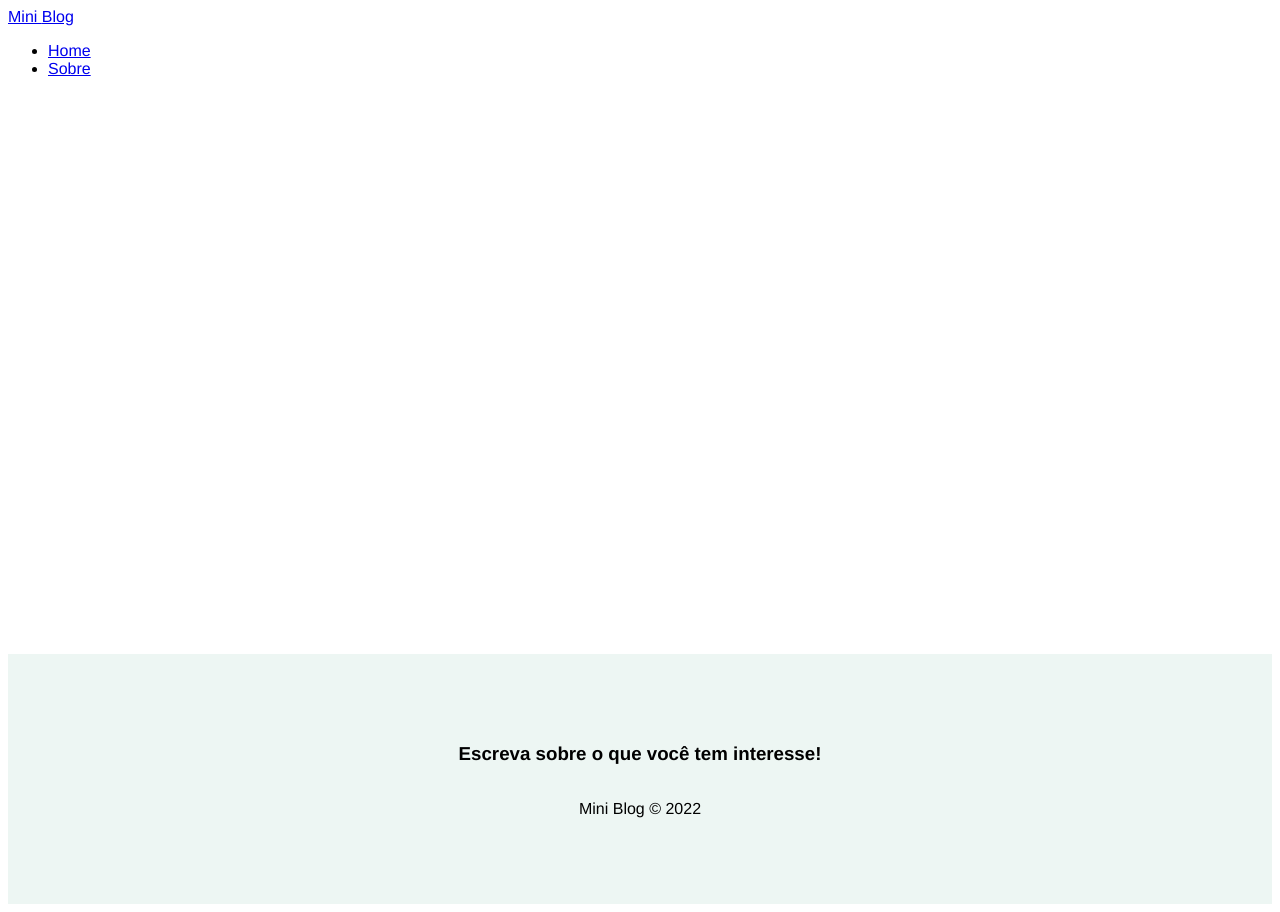
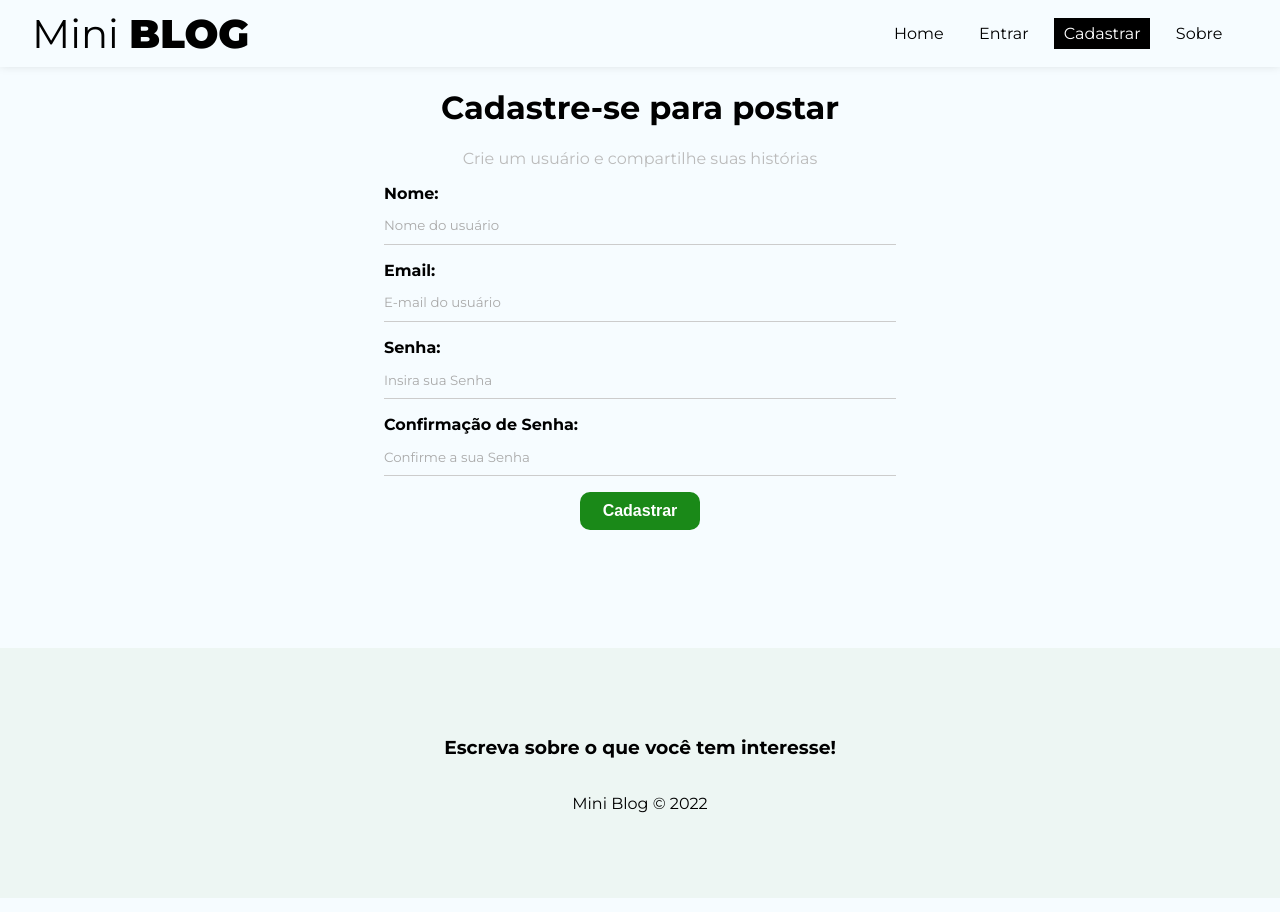
Before and after one commit to soutodev/miniBlog, a React (Vite) app: page /register in a window 1280 px wide. Built offline with nearby package versions, Linux system fonts and the light colour scheme.

Commit message:
Finalizando a tela de cadastro

```diff
--- a/index.html
+++ b/index.html
@@ -4,7 +4,10 @@
     <meta charset="UTF-8" />
     <link rel="icon" type="image/svg+xml" href="/vite.svg" />
     <meta name="viewport" content="width=device-width, initial-scale=1.0" />
-    <title>Vite + React</title>
+    <title>miniBlog</title>
+      <link rel="preconnect" href="https://fonts.googleapis.com">
+      <link rel="preconnect" href="https://fonts.gstatic.com" crossorigin>
+      <link href="https://fonts.googleapis.com/css2?family=Montserrat:ital,wght@0,100;0,200;0,300;0,400;0,500;0,600;0,700;0,800;0,900;1,100;1,200;1,300;1,400;1,500;1,600;1,800;1,900&display=swap" rel="stylesheet">
   </head>
   <body>
     <div id="root"></div>
--- a/src/App.jsx
+++ b/src/App.jsx
@@ -1,12 +1,14 @@
 import { BrowserRouter, Routes, Route, Navigate } from 'react-router-dom'
 
-import Home from './pages/Home/Home'
-import About from './pages/About/About'
+import './App.css'
 
 import Navbar from './components/Navbar'
 import Footer from './components/Footer'
 
-import './App.css'
+import Home from './pages/Home/Home'
+import About from './pages/About/About'
+import Login from './pages/Login/Login'
+import Register from './pages/Register/Register'
 
 function App() {
 
@@ -19,6 +21,8 @@
           <Routes>
             <Route path='/' element={<Home />} />
             <Route path='/about' element={<About />} />
+            <Route path='/login' element={<Login />} />
+            <Route path='/register' element={<Register />} />
           </Routes>
         </div>
       <Footer />
--- a/src/components/Navbar.jsx
+++ b/src/components/Navbar.jsx
@@ -5,17 +5,23 @@
 
 const Navbar = () => {
   return (
-    <nav>
-        <NavLink to="/">
+    <nav className={styles.navbar}>
+        <NavLink to="/" className={styles.brand}>
             Mini <span>Blog</span>
         </NavLink>
 
-        <ul>
+        <ul className={styles.links_list}>
             <li>
-                <NavLink to="/">Home</NavLink>
+                <NavLink to="/" className={({isActive}) => (isActive ? styles.active : "")}>Home</NavLink>
             </li>
             <li>
-                <NavLink to="/about">Sobre</NavLink>
+                <NavLink to="/login" className={({isActive}) => (isActive ? styles.active : "")}>Entrar</NavLink>
+            </li>
+            <li>
+                <NavLink to="/register" className={({isActive}) => (isActive ? styles.active : "")}>Cadastrar</NavLink>
+            </li>
+            <li>
+                <NavLink to="/about" className={({isActive}) => (isActive ? styles.active : "")}>Sobre</NavLink>
             </li>
         </ul>
     </nav>
--- a/src/components/Navbar.module.css
+++ b/src/components/Navbar.module.css
@@ -14,3 +14,21 @@
     font-weight: 900;
     text-transform: uppercase;
 }
+
+.links_list {
+    display: flex;
+    list-style: none;
+}
+
+.links_list li {
+    margin-right: 1em;
+}
+
+.links_list li a {
+    padding: .4em .6em;
+}
+
+.active {
+    background-color: #000;
+    color: white;
+ }
--- a/src/index.css
+++ b/src/index.css
@@ -1,3 +1,111 @@
  body {
-    font-family: Helvetica, sans-serif;
+    background-color: #f6fcff;
+    padding: 0;
+    margin: 0;
+    font-family: "Montserrat", sans-serif;
  }
+
+ input::placeholder,
+ textarea::placeholder {
+   font-family: "Montserrat", sans-serif;
+   color:#aaa;
+ }
+
+ input:focus,
+ textarea:focus {
+   outline: none;
+ }
+
+ a, nav button {
+   text-decoration: none;
+   background-color: transparent;
+   border: none;
+   color: #000;
+   transition: .4s;
+   font-size: 1em;
+   cursor: pointer;
+   font-family: "Montserrat", sans-serif;
+ }
+
+ a:hover,
+ nav button:hover {
+   color: #bbb;
+ }
+
+ /* FORM STYLES */
+ form {
+  max-width: 40%;
+  margin: 0 auto;
+ }
+
+ label {
+  display: flex;
+  flex-direction: column;
+  margin-bottom: 1em;
+ }
+
+ label span {
+  margin-bottom: .3em;
+  font-weight: bold;
+  text-align: left;
+ }
+
+ input,
+ textarea {
+  box-sizing: border-box;
+  border:none;
+  border-bottom: 1px solid #ccc;
+  padding: .8em 0;
+  background-color: transparent;
+ }
+
+ .btn {
+  background-color: #1a8918;
+  color: #fff;
+  text-align: center;
+  cursor: pointer;
+  border-radius: 10px;
+  width: 120px;
+  font-weight: bold;
+  border: none;
+  padding: 10px 15px;
+  font-size: 1em;
+ }
+
+ .btn.btn-dark {
+  background-color: #000;
+  border-radius: 0;
+ }
+
+ .btn.btn-outline {
+  background-color: transparent;
+  border-radius: 0;
+  color: #000;
+  border: 1px solid #000;
+  padding: 7px 30px;
+ }
+
+ .btn:hover {
+  background-color: #0f730c;
+  color: #fff;
+ }
+
+ .btn.btn-outline:hover {
+  background-color: #000;
+ }
+
+ .btn.btn-danger:hover {
+  background-color: #dc3545;
+ }
+
+ button[disabled] {
+  background-color: #aaa;
+ }
+
+ .container .error {
+  color: #721c24;
+  background-color: #f8d7da;
+  border: 1px solid #f5c6cb;
+  padding: 5px;
+  border: 5px;
+ }
--- /dev/null
+++ b/src/pages/Login/Login.jsx
@@ -0,0 +1,12 @@
+import React from 'react'
+import styles from "./Login.module.css"
+
+const Login = () => {
+  return (
+    <div>
+        <h1>Login</h1>
+    </div>
+  )
+}
+
+export default Login
--- /dev/null
+++ b/src/pages/Register/Register.jsx
@@ -0,0 +1,93 @@
+import React from 'react'
+import styles from "./Register.module.css";
+
+import { useState, useEffect } from 'react';
+
+const Register = () => {
+
+  const [displayName, setDisplayName] = useState("");
+  const [email, setEmail] = useState("");
+  const [password, setPassword] = useState("");
+  const [confirmPassword, setConfirmPassword] = useState("");
+
+  const [error, setError] = useState("");
+
+  const handleSubmit = (e) => {
+    e.preventDefault();
+
+    // Zerando os erros do sistema
+    setError("");
+
+    const user = {
+      displayName,
+      email,
+      password
+    }
+
+    if(password !== confirmPassword) {
+      setError("As senhas precisam ser iguais. Tente novamente!");
+      return;
+    }
+
+    console.log(user);
+  }
+
+  return (
+    <div className={styles.register}>
+        <h1>Cadastre-se para postar</h1>
+        <p>Crie um usuário e compartilhe  suas histórias</p>
+        <form onSubmit={handleSubmit}>
+          <label>
+            <span>Nome:</span>
+            <input
+              type="text"
+              name="displayName"
+              required
+              placeholder="Nome do usuário"
+              value={displayName}
+              onChange={(e) => setDisplayName(e.target.value)}
+            />
+          </label>
+
+          <label>
+            <span>Email:</span>
+            <input
+              type="email"
+              name="email"
+              required
+              placeholder="E-mail do usuário"
+              value={email}
+              onChange={(e) => setEmail(e.target.value)}
+              />
+            </label>
+
+          <label>
+            <span>Senha:</span>
+            <input
+              type="password"
+              name="password"
+              required
+              placeholder="Insira sua Senha"
+              value={password}
+              onChange={(e) => setPassword(e.target.value)}
+              />
+            </label>
+          <label>
+            <span>Confirmação de Senha:</span>
+            <input
+              type="password"
+              name="confirmPassword"
+              required
+              placeholder="Confirme a sua Senha"
+              value={confirmPassword}
+              onChange={(e) => setConfirmPassword(e.target.value)}
+              />
+            </label>
+            <button className="btn">Cadastrar</button>
+            {error && <p className="error">{error}</p>}
+        </form>
+    </div>
+  )
+}
+
+export default Register
--- /dev/null
+++ b/src/pages/Register/Register.module.css
@@ -0,0 +1,7 @@
+.register {
+    text-align: center;
+}
+
+.register p {
+     color: #bbb;
+}
```
Also changed, not shown: src/pages/Login/Login.module.css (added).
